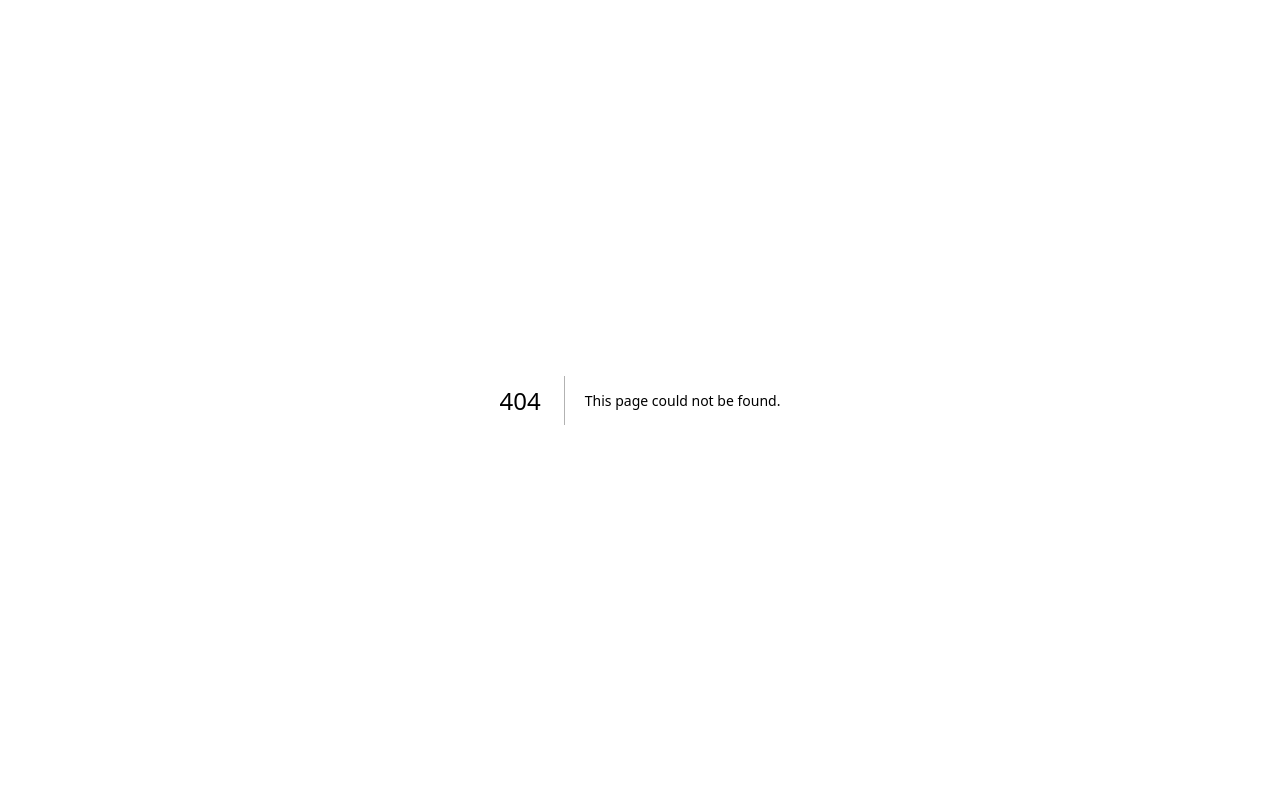
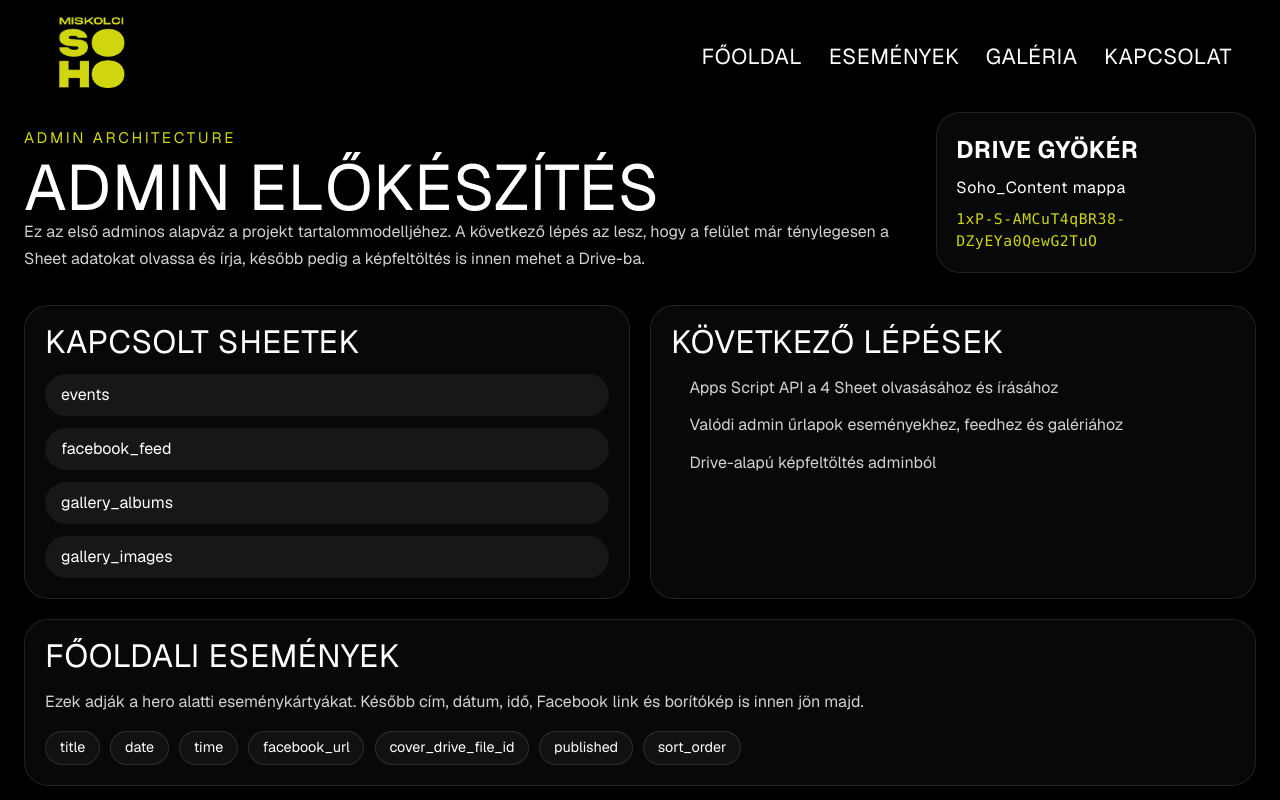
Before and after one commit to Viva1981/miskolcisoho, a Next.js app: page /admin in a window 1280 px wide. Before the commit this address had no page. Shown: the top 800 px of the page. Built offline with nearby package versions, Linux system fonts and the light colour scheme.

Commit message:
Wire Soho content sources and admin scaffold

```diff
--- /dev/null
+++ b/src/app/admin/page.tsx
@@ -0,0 +1,156 @@
+import Link from "next/link";
+
+import { SohoHeader } from "@/components/soho-header";
+import {
+  getContentConfig,
+  getGoogleDriveFolderUrl,
+  getGoogleSheetUrl,
+} from "@/lib/content-config";
+
+const adminSections = [
+  {
+    id: "events",
+    title: "Főoldali események",
+    description:
+      "Ezek adják a hero alatti eseménykártyákat. Később cím, dátum, idő, Facebook link és borítókép is innen jön majd.",
+    fields: [
+      "title",
+      "date",
+      "time",
+      "facebook_url",
+      "cover_drive_file_id",
+      "published",
+      "sort_order",
+    ],
+  },
+  {
+    id: "facebook-feed",
+    title: "Kövess minket Facebookon",
+    description:
+      "A feed kártyák címe, szövege, borítója és a Facebook link is külön kezelhető adatsorként lesz tárolva.",
+    fields: [
+      "title",
+      "text",
+      "facebook_url",
+      "cover_drive_file_id",
+      "published",
+      "sort_order",
+    ],
+  },
+  {
+    id: "gallery",
+    title: "Galéria albumok",
+    description:
+      "A galéria két szintű: album metaadatok külön, az albumon belüli képek külön. Ezért később jól skálázható marad az admin.",
+    fields: [
+      "title",
+      "slug",
+      "event_date",
+      "description",
+      "drive_folder_id",
+      "cover_drive_file_id",
+      "published",
+      "sort_order",
+    ],
+  },
+] as const;
+
+export default function AdminPage() {
+  const config = getContentConfig();
+
+  return (
+    <main className="soho-landing">
+      <SohoHeader />
+
+      <section className="soho-admin-shell">
+        <div className="soho-admin-wrap">
+          <div className="soho-admin-head">
+            <div>
+              <span className="soho-gallery-kicker">Admin Architecture</span>
+              <h1>Admin előkészítés</h1>
+              <p>
+                Ez az első adminos alapváz a projekt tartalommodelljéhez. A következő lépés az
+                lesz, hogy a felület már ténylegesen a Sheet adatokat olvassa és írja, később
+                pedig a képfeltöltés is innen mehet a Drive-ba.
+              </p>
+            </div>
+
+            <div className="soho-gallery-source-card">
+              <strong>Drive gyökér</strong>
+              <a
+                href={getGoogleDriveFolderUrl(config.driveRootFolderId)}
+                target="_blank"
+                rel="noreferrer"
+              >
+                Soho_Content mappa
+              </a>
+              <code>{config.driveRootFolderId}</code>
+            </div>
+          </div>
+
+          <div className="soho-admin-grid">
+            <article className="soho-admin-card">
+              <h2>Kapcsolt Sheetek</h2>
+              <div className="soho-admin-link-list">
+                <a href={getGoogleSheetUrl(config.sheets.events)} target="_blank" rel="noreferrer">
+                  events
+                </a>
+                <a
+                  href={getGoogleSheetUrl(config.sheets.facebookFeed)}
+                  target="_blank"
+                  rel="noreferrer"
+                >
+                  facebook_feed
+                </a>
+                <a
+                  href={getGoogleSheetUrl(config.sheets.galleryAlbums)}
+                  target="_blank"
+                  rel="noreferrer"
+                >
+                  gallery_albums
+                </a>
+                <a
+                  href={getGoogleSheetUrl(config.sheets.galleryImages)}
+                  target="_blank"
+                  rel="noreferrer"
+                >
+                  gallery_images
+                </a>
+              </div>
+            </article>
+
+            <article className="soho-admin-card">
+              <h2>Következő lépések</h2>
+              <ul className="soho-admin-list">
+                <li>Apps Script API a 4 Sheet olvasásához és írásához</li>
+                <li>Valódi admin űrlapok eseményekhez, feedhez és galériához</li>
+                <li>Drive-alapú képfeltöltés adminból</li>
+              </ul>
+            </article>
+          </div>
+
+          <div className="soho-admin-section-list">
+            {adminSections.map((section) => (
+              <article key={section.id} className="soho-admin-section-card">
+                <div className="soho-admin-section-copy">
+                  <h2>{section.title}</h2>
+                  <p>{section.description}</p>
+                </div>
+
+                <div className="soho-admin-tag-block">
+                  {section.fields.map((field) => (
+                    <span key={field}>{field}</span>
+                  ))}
+                </div>
+              </article>
+            ))}
+          </div>
+
+          <div className="soho-admin-footnote">
+            <Link href="/galeria">Galéria előnézet megnyitása</Link>
+          </div>
+        </div>
+      </section>
+    </main>
+  );
+}
--- a/src/app/globals.css
+++ b/src/app/globals.css
@@ -896,6 +896,147 @@ textarea {
     linear-gradient(135deg, #49d19c, #176a5f 46%, #071411);
 }
 
+.soho-admin-shell {
+  padding: 0 1.5rem 4rem;
+}
+
+.soho-admin-wrap {
+  width: min(1380px, 100%);
+  margin: 0 auto;
+}
+
+.soho-admin-head {
+  display: grid;
+  grid-template-columns: minmax(0, 1fr) minmax(260px, 320px);
+  gap: 1.5rem;
+  align-items: end;
+  padding-bottom: 2rem;
+}
+
+.soho-admin-head h1 {
+  margin: 0;
+  font-size: clamp(2.8rem, 5vw, 5rem);
+  text-transform: uppercase;
+  line-height: 0.92;
+}
+
+.soho-admin-head p,
+.soho-admin-section-copy p,
+.soho-admin-list,
+.soho-admin-link-list a,
+.soho-admin-footnote a {
+  font-family: var(--font-body), sans-serif;
+  letter-spacing: 0;
+}
+
+.soho-admin-head p,
+.soho-admin-section-copy p,
+.soho-admin-list {
+  color: rgba(255, 255, 255, 0.82);
+  line-height: 1.7;
+}
+
+.soho-admin-grid,
+.soho-admin-section-list {
+  display: grid;
+  gap: 1.25rem;
+}
+
+.soho-admin-grid {
+  grid-template-columns: repeat(2, minmax(0, 1fr));
+  margin-bottom: 1.25rem;
+}
+
+.soho-admin-card,
+.soho-admin-section-card {
+  border-radius: 24px;
+  border: 1px solid rgba(255, 255, 255, 0.1);
+  background: rgba(255, 255, 255, 0.03);
+}
+
+.soho-admin-card {
+  padding: 1.25rem;
+}
+
+.soho-admin-card h2,
+.soho-admin-section-card h2 {
+  margin: 0 0 1rem;
+  font-size: 2rem;
+  text-transform: uppercase;
+  line-height: 1;
+}
+
+.soho-admin-link-list {
+  display: grid;
+  gap: 0.75rem;
+}
+
+.soho-admin-link-list a {
+  min-height: 42px;
+  padding: 0 1rem;
+  display: inline-flex;
+  align-items: center;
+  border-radius: 999px;
+  background: rgba(255, 255, 255, 0.06);
+}
+
+.soho-admin-list {
+  margin: 0;
+  padding-left: 1.15rem;
+}
+
+.soho-admin-list li + li {
+  margin-top: 0.65rem;
+}
+
+.soho-admin-section-list {
+  margin-top: 1.25rem;
+}
+
+.soho-admin-section-card {
+  padding: 1.25rem;
+  display: grid;
+  gap: 1rem;
+}
+
+.soho-admin-section-copy p {
+  margin: 0;
+}
+
+.soho-admin-tag-block {
+  display: flex;
+  flex-wrap: wrap;
+  gap: 0.65rem;
+}
+
+.soho-admin-tag-block span {
+  min-height: 34px;
+  padding: 0 0.85rem;
+  display: inline-flex;
+  align-items: center;
+  border-radius: 999px;
+  border: 1px solid rgba(255, 255, 255, 0.12);
+  background: rgba(255, 255, 255, 0.04);
+  font-family: var(--font-body), sans-serif;
+  font-size: 0.9rem;
+  letter-spacing: 0;
+}
+
+.soho-admin-footnote {
+  margin-top: 1.5rem;
+}
+
+.soho-admin-footnote a {
+  min-height: 42px;
+  padding: 0 1rem;
+  display: inline-flex;
+  align-items: center;
+  border-radius: 999px;
+  background: #ffffff;
+  color: #000000;
+  font-weight: 600;
+}
+
 @media (min-width: 1680px) {
   .soho-header,
   .soho-events-wrap,
@@ -1063,6 +1204,11 @@ textarea {
   .soho-gallery-image-grid {
     grid-template-columns: repeat(2, minmax(0, 1fr));
   }
+
+  .soho-admin-head,
+  .soho-admin-grid {
+    grid-template-columns: 1fr;
+  }
 }
 
 @media (max-width: 640px) {
@@ -1185,6 +1331,10 @@ textarea {
     padding: 0 1rem 3rem;
   }
 
+  .soho-admin-shell {
+    padding: 0 1rem 3rem;
+  }
+
   .soho-facebook-wrap h2,
   .soho-events-wrap h2 {
     margin-bottom: 1rem;
@@ -1201,6 +1351,15 @@ textarea {
 
   .soho-gallery-source-card {
     text-align: center;
+  }
+
+  .soho-admin-head {
+    text-align: center;
+  }
+
+  .soho-admin-footnote {
+    display: flex;
+    justify-content: center;
   }
 
   .soho-facebook-profile {
--- /dev/null
+++ b/src/lib/content-config.ts
@@ -0,0 +1,33 @@
+const DEFAULTS = {
+  driveRootFolderId: "1xP-S-AMCuT4qBR38-DZyEYa0QewG2TuO",
+  sheets: {
+    events: "1iakm8kyLYBM8v0V5PgFfLkF3gSAHLMIkdq-w7yIGcts",
+    facebookFeed: "1ONaRhHY1NB-SHonXu-zT7s7E2nMs40TpUC92lbbqm9k",
+    galleryAlbums: "1e6sL_r0AKtf50Ne0zk0yGi3cusEoHVYIknf37cxZiWo",
+    galleryImages: "1nlYcvDZI2n7klBMb8yDpaI43POSOLdI11lp2l-Rzd-s",
+  },
+} as const;
+
+export function getContentConfig() {
+  return {
+    driveRootFolderId:
+      process.env.GOOGLE_DRIVE_ROOT_FOLDER_ID ?? DEFAULTS.driveRootFolderId,
+    sheets: {
+      events: process.env.GOOGLE_SHEETS_EVENTS_ID ?? DEFAULTS.sheets.events,
+      facebookFeed:
+        process.env.GOOGLE_SHEETS_FACEBOOK_FEED_ID ?? DEFAULTS.sheets.facebookFeed,
+      galleryAlbums:
+        process.env.GOOGLE_SHEETS_GALLERY_ALBUMS_ID ?? DEFAULTS.sheets.galleryAlbums,
+      galleryImages:
+        process.env.GOOGLE_SHEETS_GALLERY_IMAGES_ID ?? DEFAULTS.sheets.galleryImages,
+    },
+  };
+}
+
+export function getGoogleSheetUrl(sheetId: string) {
+  return `https://docs.google.com/spreadsheets/d/${sheetId}/edit`;
+}
+
+export function getGoogleDriveFolderUrl(folderId: string) {
+  return `https://drive.google.com/drive/folders/${folderId}`;
+}
--- a/src/lib/gallery.ts
+++ b/src/lib/gallery.ts
@@ -19,10 +19,10 @@ export type GalleryAlbum = {
   images: GalleryImage[];
 };
 
-const DEFAULT_DRIVE_ROOT_FOLDER_ID = "1vBBD264DvsXfs3aeJkIk60gH5XAzY7Dx";
+import { getContentConfig } from "@/lib/content-config";
 
 export function getGalleryRootFolderId() {
-  return process.env.GOOGLE_DRIVE_ROOT_FOLDER_ID ?? DEFAULT_DRIVE_ROOT_FOLDER_ID;
+  return getContentConfig().driveRootFolderId;
 }
 
 export function isGoogleDriveLiveMode() {
```
Also changed, not shown: 1 other file (tests, documents, lock files or other folders).
